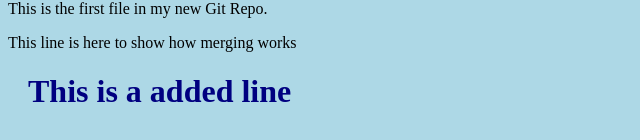
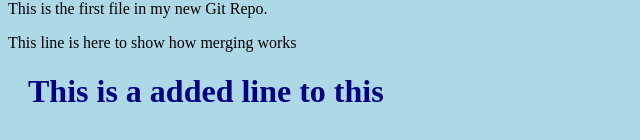
Before and after one commit to jyothirmayeegontumukkala/hello-jyothi, a plain HTML site: page index.html in a window 1280 px wide. Shown: the part 174-314 px from the top of the page, without its empty margins (0-640 px from the left). Drawn offline with Linux system fonts and the light colour scheme.

Commit message:
Updated index.html

```diff
--- a/index.html
+++ b/index.html
@@ -11,7 +11,7 @@
 <h2>Welcome</h2>
 <p>This is the first file in my new Git Repo.</p>
 <p>This line is here to show how merging works</p>
-  <h1>This is a added line</h1>
+  <h1>This is a added line to this</h1>
 
 </body>
 </html>
```
